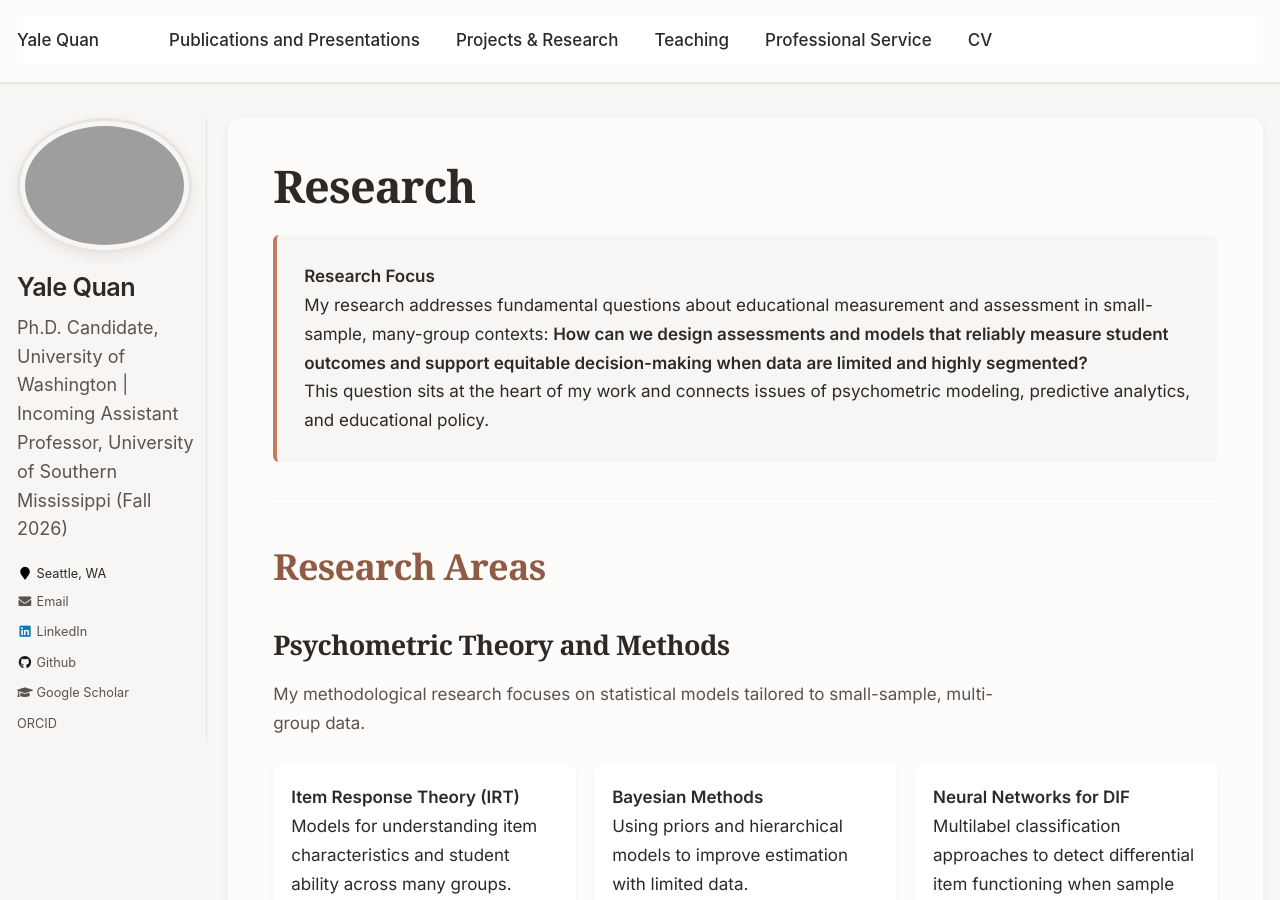
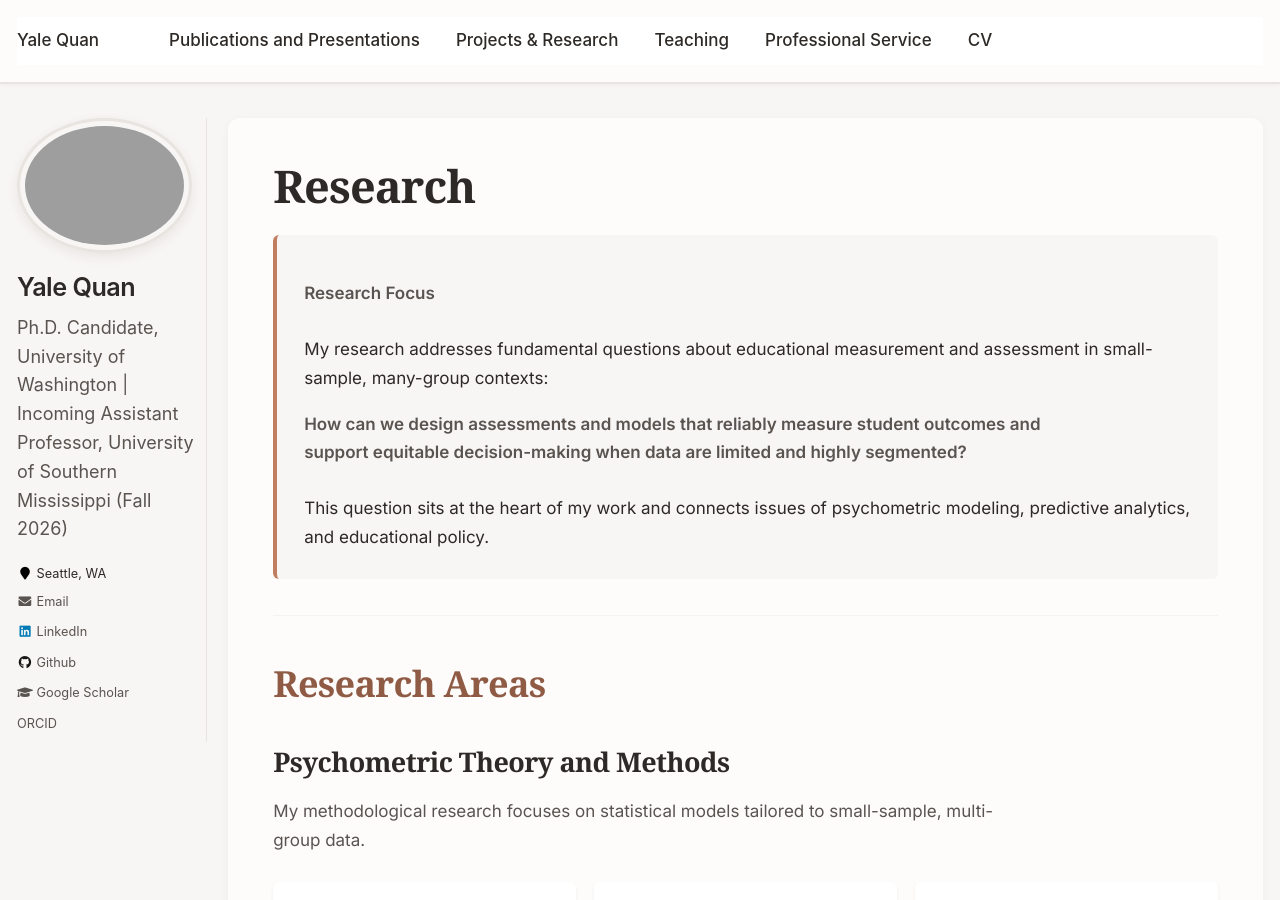
Before and after one commit to yalequan/yalequan.github.io, a Jekyll site: the page built from _pages/research.md, in a window 1280 px wide and 900 px high. Built offline with Jekyll 4.4.1, drawn with Linux system fonts in a browser that asks for light colours.

Commit message:
Update research.md
Fixed paragraph breaks

```diff
--- a/_pages/research.md
+++ b/_pages/research.md
@@ -7,11 +7,15 @@ author_profile: true
 
 <div style="background-color: var(--warm-bg, #f8f6f4); padding: 1.5rem; border-left: 4px solid var(--primary-warm, #c17d5f); border-radius: 6px; margin-bottom: 2rem;">
 
-<b>Research Focus</b><br>
+<p>
+<b>Research Focus</b>
+</p>
 
 My research addresses fundamental questions about educational measurement and assessment in small-sample, many-group contexts:
 
+<p>
 <b>How can we design assessments and models that reliably measure student outcomes and support equitable decision-making when data are limited and highly segmented?</b><br>
+</p>
 
 This question sits at the heart of my work and connects issues of psychometric modeling, predictive analytics, and educational policy.
 
```
